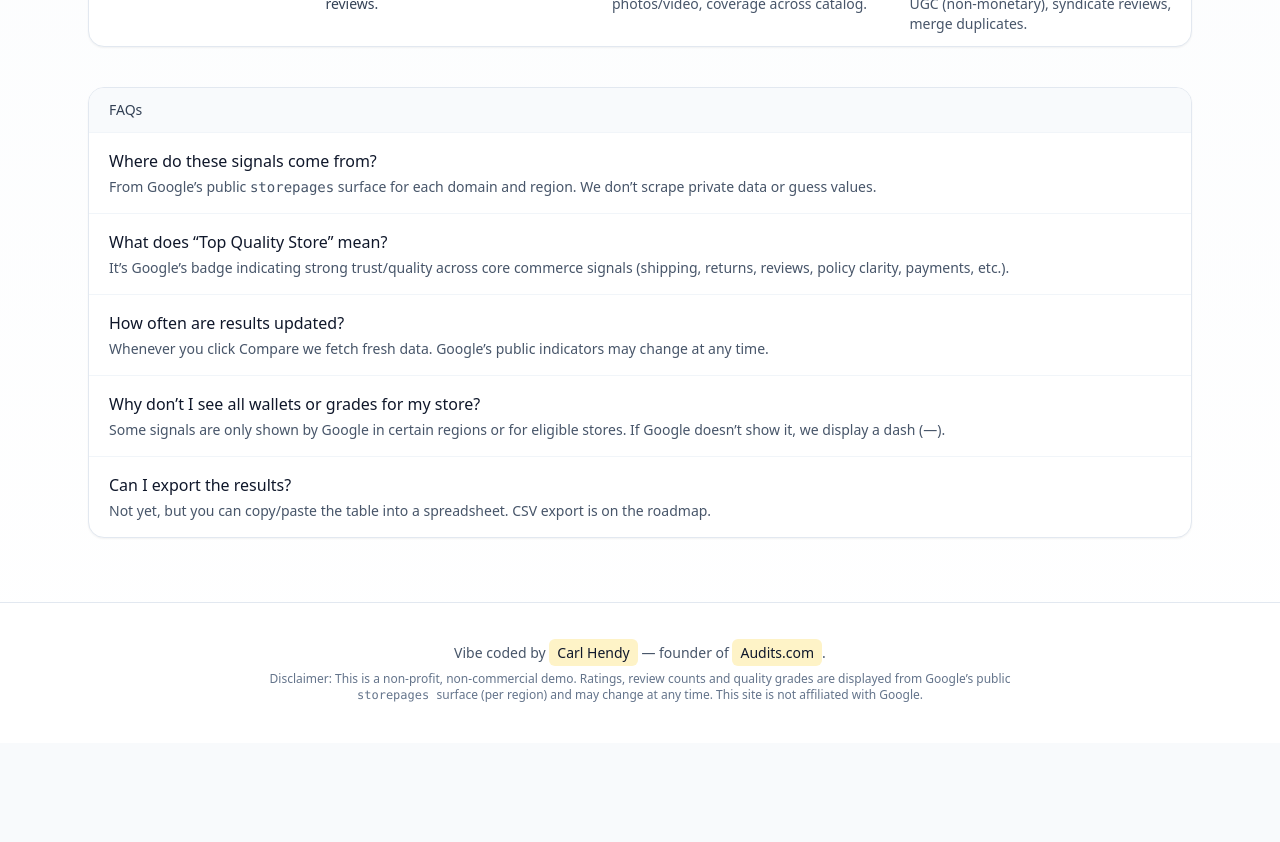
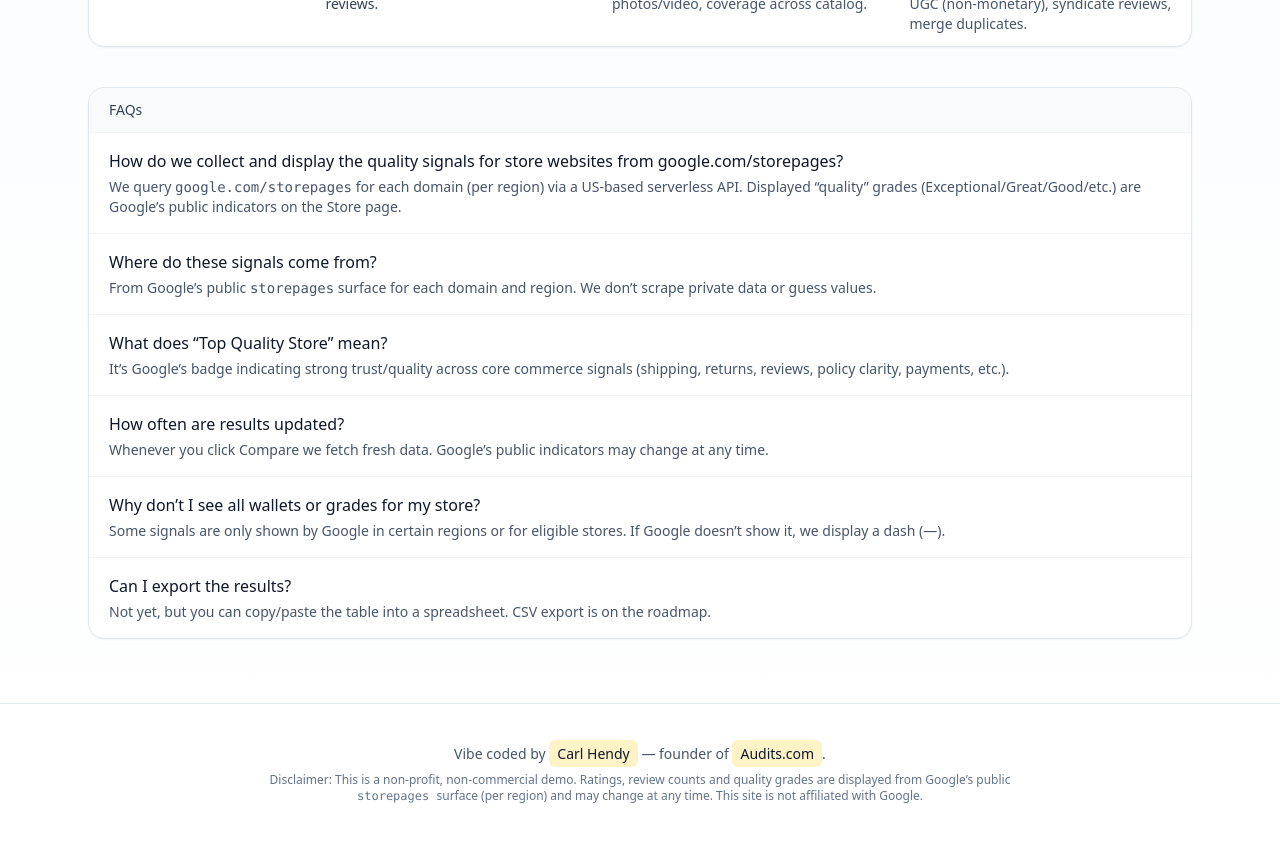
Before and after one commit to carlhendy/tsq-compartpr, a Next.js app: page / in a window 1280 px wide. Shown: the part 1120-1962 px from the top of the page. Before the commit the page ends 1863 px from the top, so only its background shows below. Built offline with nearby package versions, Linux system fonts and the light colour scheme.

Commit message:
Add files via upload

```diff
--- a/app/page.tsx
+++ b/app/page.tsx
@@ -295,11 +295,6 @@ const updateDomain = (i: number, v: string) => {
               </tbody>
             </table>
           </div>
-
-          <p className="mt-3 text-xs text-slate-500 max-w-3xl mx-auto px-4">
-            We query <span className="font-mono text-slate-700">google.com/storepages</span> for each domain (per region) via a US‑based serverless API.
-            Displayed “quality” grades (Exceptional/Great/Good/etc.) are Google’s public indicators on the Store page.
-          </p>
         </section>
       )}
 
@@ -359,6 +354,14 @@ const updateDomain = (i: number, v: string) => {
             <h2 className="text-sm font-medium text-slate-700">FAQs</h2>
           </div>
           <div className="divide-y divide-slate-100">
+              <div className="px-5 py-4">
+                <h3 className="font-medium text-slate-900">How do we collect and display the quality signals for store websites from google.com/storepages?</h3>
+                <p className="mt-1 text-sm text-slate-600">
+                  We query <span className="font-mono">google.com/storepages</span> for each domain (per region) via a US‑based serverless API.
+                  Displayed “quality” grades (Exceptional/Great/Good/etc.) are Google’s public indicators on the Store page.
+                </p>
+              </div>
+
             <div className="px-5 py-4">
               <h3 className="font-medium text-slate-900">Where do these signals come from?</h3>
               <p className="mt-1 text-sm text-slate-600">
```
